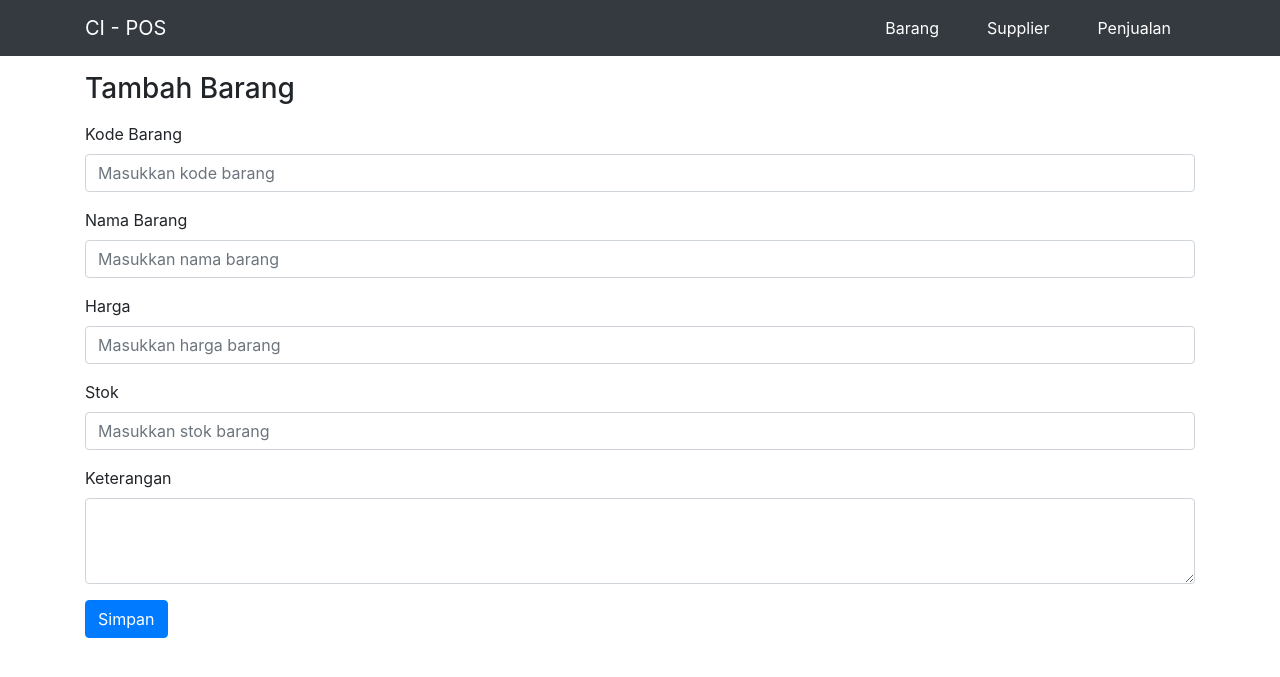
After one commit to Fozimat/ci-pos, a CodeIgniter app: page /ci-pos/home/tambah in a window 1280 px wide. The commit adds this page. Shown: the top 677 px of the page. Run offline with CodeIgniter, Linux system fonts and the light colour scheme; some libraries are stand-ins or nearby versions.

Commit message:
menambahkan fitur tambah barang

```diff
--- a/application/config/autoload.php
+++ b/application/config/autoload.php
@@ -58,7 +58,7 @@ $autoload['packages'] = array();
 |
 |	$autoload['libraries'] = array('user_agent' => 'ua');
 */
-$autoload['libraries'] = array('database');
+$autoload['libraries'] = array('database', 'form_validation');
 
 /*
 | -------------------------------------------------------------------
@@ -89,7 +89,7 @@ $autoload['drivers'] = array();
 |
 |	$autoload['helper'] = array('url', 'file');
 */
-$autoload['helper'] = array();
+$autoload['helper'] = array('url');
 
 /*
 | -------------------------------------------------------------------
--- a/application/controllers/Home.php
+++ b/application/controllers/Home.php
@@ -17,4 +17,45 @@ class Home extends CI_Controller
         $this->load->view('home/tampil_barang', $data);
         $this->load->view('template/footer');
     }
+
+    public function tambah()
+    {
+        $valid = $this->form_validation;
+        $valid->set_rules('kode_barang', 'Kode Barang', 'required|is_unique[tb_barang.kode_barang]');
+        $valid->set_rules('nama_barang', 'Nama Barang', 'required|min_length[3]');
+        $valid->set_rules('harga', 'Harga', 'required|integer');
+        $valid->set_rules('stok', 'Stok', 'required|integer');
+        $valid->set_rules('keterangan', 'keterangan', 'required');
+        $valid->set_error_delimiters('<div class="text-danger">', '</div>');
+
+        $valid->set_message('required', '{field} tidak boleh kosong');
+        $valid->set_message('integer', '{field} harus berupa angka');
+        $valid->set_message('min_length', '{field} minimal 3 karakter');
+        $valid->set_message('is_unique', '{field} tidak boleh sama');
+
+        $data['title'] = 'Tambah Barang';
+
+        if ($valid->run() == false) {
+            $this->load->view('template/header', $data);
+            $this->load->view('home/tambah_barang');
+            $this->load->view('template/footer');
+        } else {
+            $kode_barang = $this->input->post('kode_barang');
+            $nama_barang = $this->input->post('nama_barang');
+            $harga = $this->input->post('harga');
+            $stok = $this->input->post('stok');
+            $keterangan = $this->input->post('keterangan');
+
+            $data = [
+                'kode_barang' => $kode_barang,
+                'nama_barang' => $nama_barang,
+                'harga' => $harga,
+                'stok' => $stok,
+                'keterangan' => $keterangan
+            ];
+
+            $this->m_barang->tambahAll('tb_barang', $data);
+            redirect('home');
+        }
+    }
 }
--- a/application/models/M_barang.php
+++ b/application/models/M_barang.php
@@ -7,4 +7,9 @@ class M_barang extends CI_Model
     {
         return $this->db->get($table);
     }
+
+    function tambahAll($table, $data)
+    {
+        return $this->db->insert($table, $data);
+    }
 }
--- /dev/null
+++ b/application/views/home/tambah_barang.php
@@ -0,0 +1,31 @@
+<div class="container mt-3">
+    <h3 class="mb-3">Tambah Barang</h3>
+    <form action="<?= base_url('home/tambah'); ?>" method="POST">
+        <div class="form-group">
+            <label for="kode_barang">Kode Barang</label>
+            <input type="text" class="form-control" id="kode_barang" name="kode_barang" placeholder="Masukkan kode barang" value="<?= set_value('kode_barang'); ?>" autocomplete="off">
+            <?= form_error('kode_barang'); ?>
+        </div>
+        <div class="form-group">
+            <label for="nama_barang">Nama Barang</label>
+            <input type="text" class="form-control" id="nama_barang" name="nama_barang" placeholder="Masukkan nama barang" value="<?= set_value('nama_barang'); ?>" autocomplete="off">
+            <?= form_error('nama_barang'); ?>
+        </div>
+        <div class="form-group">
+            <label for="harga">Harga</label>
+            <input type="text" class="form-control" id="harga" name="harga" placeholder="Masukkan harga barang" value="<?= set_value('harga'); ?>" autocomplete="off">
+            <?= form_error('harga'); ?>
+        </div>
+        <div class="form-group">
+            <label for="stok">Stok</label>
+            <input type="text" class="form-control" id="stok" name="stok" placeholder="Masukkan stok barang" value="<?= set_value('stok'); ?>" autocomplete="off">
+            <?= form_error('stok'); ?>
+        </div>
+        <div class="form-group">
+            <label for="keterangan">Keterangan</label>
+            <textarea class="form-control" id="keterangan" rows="3" name="keterangan"><?= set_value('keterangan'); ?></textarea>
+            <?= form_error('keterangan'); ?>
+        </div>
+        <button type="submit" class="btn btn-primary">Simpan</button>
+    </form>
+</div>
--- a/application/views/home/tampil_barang.php
+++ b/application/views/home/tampil_barang.php
@@ -1,6 +1,6 @@
 <div class="container mt-3">
     <h3>Daftar Barang</h3>
-    <button class="btn btn-success">Tambah Data</button>
+    <a class="btn btn-success" href="<?= base_url('home/tambah'); ?>">Tambah Data</a>
     <table class="table table-bordered table-striped mt-3 mx-auto">
         <thead>
             <tr class="text-center">
```
